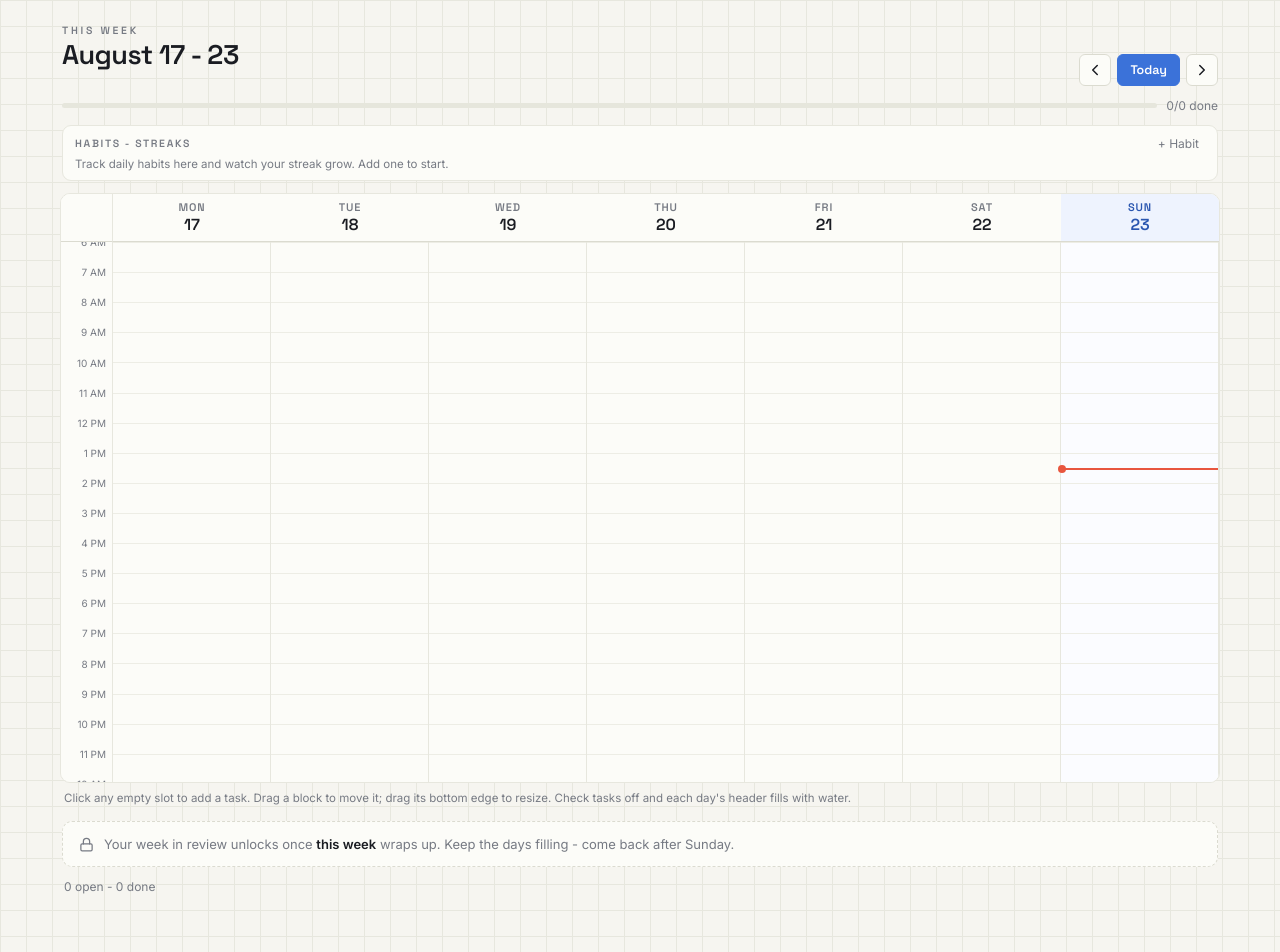
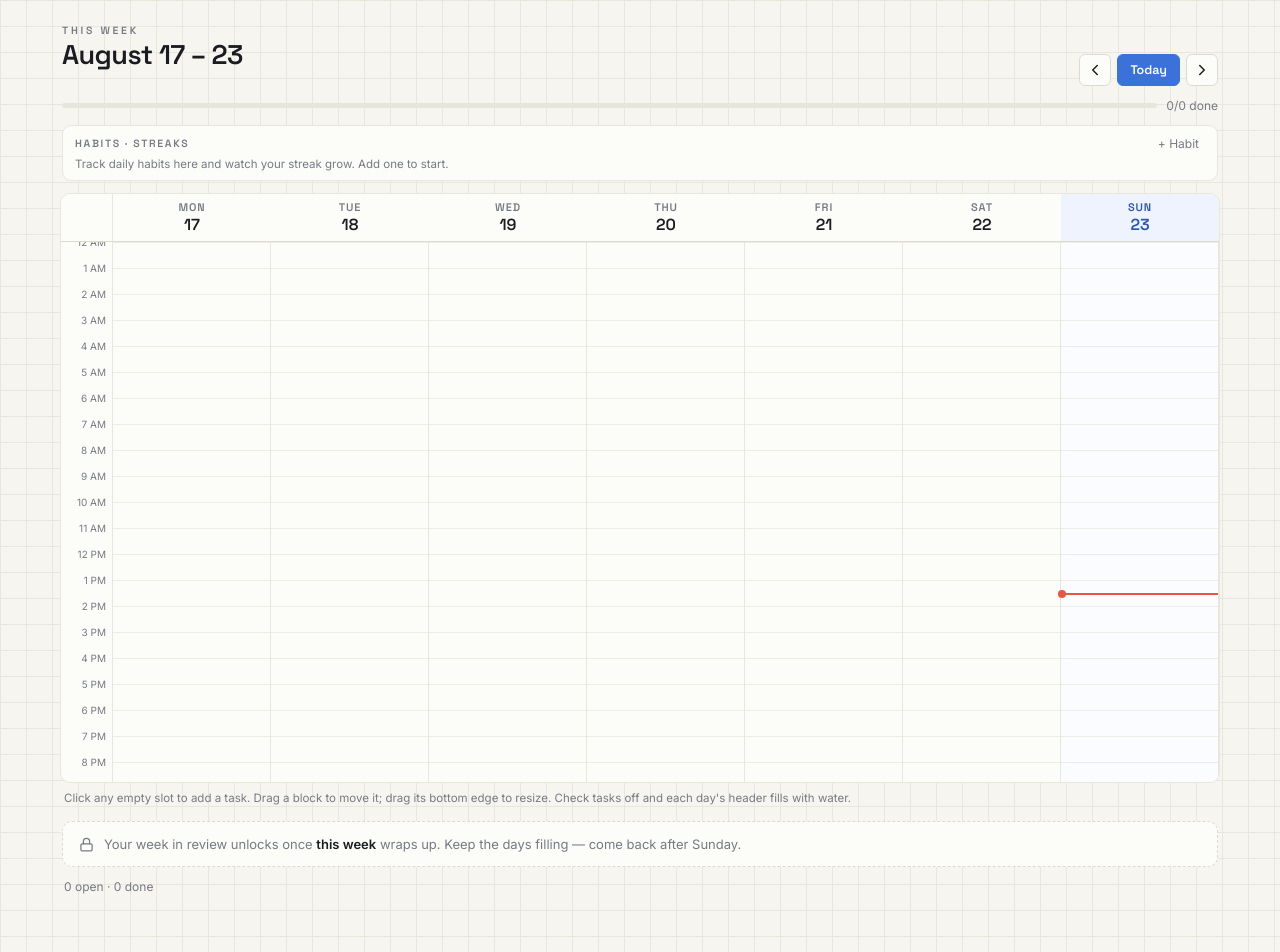
Before and after one commit to mahitchopra/Weekly-Planner, a React (Vite) app: page / in a window 1280 px wide. Built offline with nearby package versions, Linux system fonts and the light colour scheme.

Commit message:
Start timeline at midnight (full 24h)

```diff
--- a/src/App.jsx
+++ b/src/App.jsx
@@ -3,7 +3,7 @@ import { Check, Trash2, ChevronLeft, ChevronRight, Pencil, Flame, X, Lock } from
 import { store } from "./storage.js";
 
 // ---------- constants ----------
-const DAY_START = 6 * 60;
+const DAY_START = 0 * 60; // 12 AM (full 24-hour day)
 const DAY_END = 24 * 60;
 const RANGE = DAY_END - DAY_START;
 const HOURS_COUNT = RANGE / 60;
@@ -355,9 +355,12 @@ export default function TimelinePlanner() {
     if (!task) return;
     const newDone = !task.done;
     setTasks((p) => p.map((t) => (t.id === id ? { ...t, done: newDone } : t)));
+
+    // If a habit shares this task's name, mirror the check into the habit for that day.
     const name = (task.title || "").trim().toLowerCase();
     if (!name || !task.date) return;
     if (!habits.some((h) => (h.name || "").trim().toLowerCase() === name)) return;
+    // On un-check, only clear the habit if no other done task of the same name remains that day.
     const otherStillDone = tasks.some(
       (t) => t.id !== id && t.done && t.date === task.date && (t.title || "").trim().toLowerCase() === name
     );
@@ -471,8 +474,8 @@ export default function TimelinePlanner() {
   const last = parseLocal(wd[6]);
   const sameMonth = first.getMonth() === last.getMonth();
   const rangeLabel = sameMonth
-    ? `${first.toLocaleDateString(undefined, { month: "long" })} ${first.getDate()} - ${last.getDate()}`
-    : `${first.toLocaleDateString(undefined, { month: "short", day: "numeric" })} - ${last.toLocaleDateString(undefined, { month: "short", day: "numeric" })}`;
+    ? `${first.toLocaleDateString(undefined, { month: "long" })} ${first.getDate()} \u2013 ${last.getDate()}`
+    : `${first.toLocaleDateString(undefined, { month: "short", day: "numeric" })} \u2013 ${last.toLocaleDateString(undefined, { month: "short", day: "numeric" })}`;
   const relWeek = offset === 0 ? "This week" : offset === 1 ? "Next week" : offset === -1 ? "Last week" : `${offset > 0 ? "+" : ""}${offset} weeks`;
   const nowD = new Date(now);
   const nowMin = nowD.getHours() * 60 + nowD.getMinutes();
@@ -521,7 +524,7 @@ export default function TimelinePlanner() {
         {/* Habits */}
         <div className="pl-habits">
           <div className="pl-habhead">
-            <span className="pl-hlabel">Habits - streaks</span>
+            <span className="pl-hlabel">Habits {"\u00B7"} streaks</span>
             {!addingHabit && (
               <button className="pl-clear" style={{ textDecoration: "none" }} onClick={() => setAddingHabit(true)}>
                 + Habit
@@ -595,7 +598,7 @@ export default function TimelinePlanner() {
 
         {/* Timeline */}
         {loading ? (
-          <div className="pl-loading">Loading your planner</div>
+          <div className="pl-loading">Loading your planner...</div>
         ) : (
           <div className="pl-calscroll" ref={calRef} style={{ maxHeight: calH }}>
             <div className="pl-cal">
@@ -688,7 +691,7 @@ export default function TimelinePlanner() {
                                 className="pl-binput"
                                 data-nodrag
                                 autoFocus
-                                placeholder="Name this task"
+                                placeholder="Name this task..."
                                 defaultValue={t.title}
                                 onPointerDown={(e) => e.stopPropagation()}
                                 onBlur={(e) => {
@@ -711,7 +714,7 @@ export default function TimelinePlanner() {
                           </div>
                           {height > 30 && (
                             <div className="pl-btime">
-                              {fmtTime(t.start)} - {fmtTime(t.start + (t.duration || 60))}
+                              {fmtTime(t.start)} {"\u2013"} {fmtTime(t.start + (t.duration || 60))}
                             </div>
                           )}
                           <div className="pl-btools" data-nodrag onPointerDown={(e) => e.stopPropagation()}>
@@ -784,13 +787,13 @@ export default function TimelinePlanner() {
                     {bestDay && bestDay.done > 0 && (
                       <>
                         {" "}
-                        - your strongest day was <b>{parseLocal(bestDay.iso).toLocaleDateString(undefined, { weekday: "long" })}</b> with {bestDay.done} done.
+                        {"\u2014"} your strongest day was <b>{parseLocal(bestDay.iso).toLocaleDateString(undefined, { weekday: "long" })}</b> with {bestDay.done} done.
                       </>
                     )}
                     {bestStreak.s > 0 && (
                       <>
                         {" "}
-                        You carried a <b>{bestStreak.s}-day</b> streak on "{bestStreak.name}".
+                        You carried a <b>{bestStreak.s}-day</b> streak on "{bestStreak.name}". {"\uD83D\uDD25"}
                       </>
                     )}
                   </>
@@ -803,7 +806,7 @@ export default function TimelinePlanner() {
             <div className="pl-revlock">
               <Lock size={15} />
               <span>
-                Your week in review unlocks once <b style={{ color: "var(--ink)" }}>{relWeek.toLowerCase()}</b> wraps up. Keep the days filling - come back after {parseLocal(wd[6]).toLocaleDateString(undefined, { weekday: "long" })}.
+                Your week in review unlocks once <b style={{ color: "var(--ink)" }}>{relWeek.toLowerCase()}</b> wraps up. Keep the days filling {"\u2014"} come back after {parseLocal(wd[6]).toLocaleDateString(undefined, { weekday: "long" })}.
               </span>
             </div>
           ))}
@@ -811,7 +814,7 @@ export default function TimelinePlanner() {
         {!loading && (
           <div className="pl-foot">
             <span>
-              {tasks.filter((t) => !t.done).length} open - {tasks.filter((t) => t.done).length} done
+              {tasks.filter((t) => !t.done).length} open {"\u00B7"} {tasks.filter((t) => t.done).length} done
             </span>
             {tasks.some((t) => t.done) && (
               <button className="pl-clear" onClick={() => setTasks((p) => p.filter((t) => !t.done))}>
```
